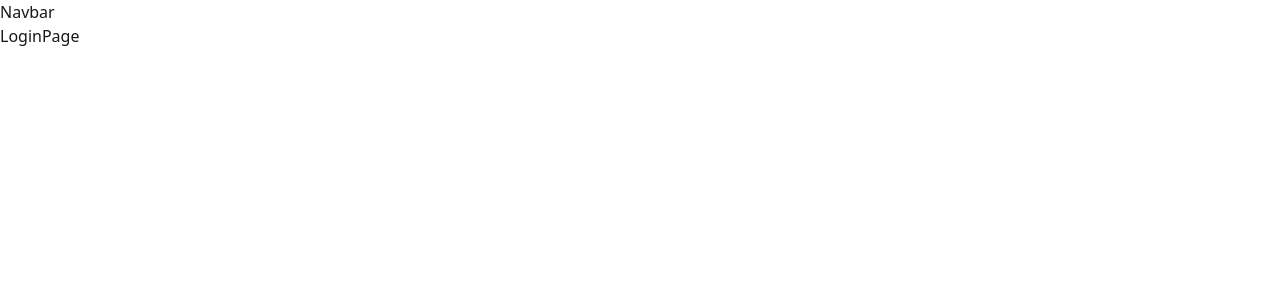
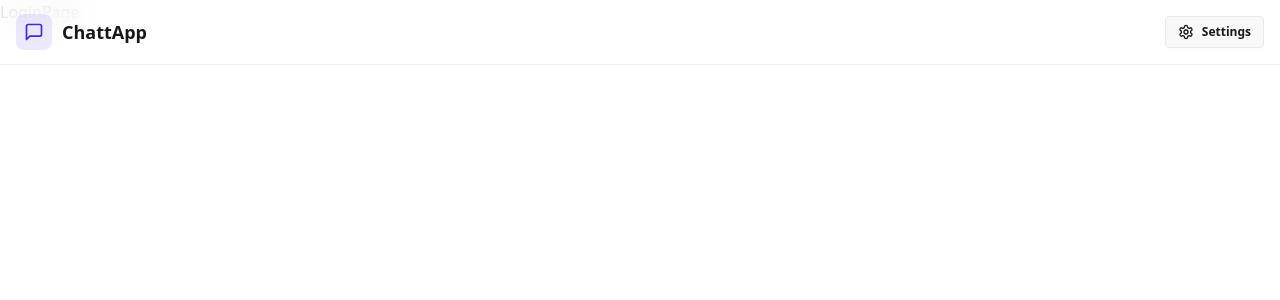
Before and after one commit to udaykiran2427/Chat-App, a React (Vite) app in the folder frontend/: page /login in a window 1280 px wide. Shown: the top 300 px of the page. Built offline with nearby package versions, Linux system fonts and the light colour scheme; no server answers.

Commit message:
NavBar creation

```diff
--- a/frontend/src/components/Navbar.jsx
+++ b/frontend/src/components/Navbar.jsx
@@ -1,8 +1,51 @@
 import React from "react";
+import { useAuthStore } from "../store/useAuthStore";
+import { Link } from "react-router-dom";
+import { LogOut, MessageSquare, Settings, User } from "lucide-react";
 
 function Navbar() {
-  // const { authUser } = useAuthStore();
-  return <div>Navbar</div>;
+  const { logout, authUser } = useAuthStore();
+
+  return (
+    <header className="bg-base-100 border-b border-base-300 fixed w-full top-0 z-40 backdrop-blur-lg bg-base-100/80">
+      <div className="container mx-auto px-4 h-16">
+        <div className="flex items-center justify-between h-full">
+          <div className="flex items-center gap-8">
+            <Link
+              to="/"
+              className="flex items-center gap-2.5 hover:opacity-80 transition-all"
+            >
+              <div className="w-9 h-9 rounded-lg bg-primary/10 flex items-center justify-center">
+                <MessageSquare className="w-5 h-5 text-primary" />
+              </div>
+              <h1 className="text-lg font-bold">ChattApp</h1>
+            </Link>
+          </div>
+          <div className="flex items-center gap-2">
+            <Link
+              to={"/settings"}
+              className="btn btn-sm gap-2 transition-colors"
+            >
+              <Settings className="w-4 h-4" />
+              <span className="hiddent sm:inline">Settings</span>
+            </Link>
+            {authUser && (
+              <>
+                <Link to="/profile" className="btn btn-sm gap-2">
+                  <User className="w-5 h-5" />
+                  <span className="hidden sm:inline">Profile</span>
+                </Link>
+                <button className="flex gap-2 items-center" onClick={logout}>
+                  <LogOut className="w-5 h-5" />
+                  <span className="hidden sm:inline">Logout</span>
+                </button>
+              </>
+            )}
+          </div>
+        </div>
+      </div>
+    </header>
+  );
 }
 
 export default Navbar;
--- a/frontend/src/store/useAuthStore.js
+++ b/frontend/src/store/useAuthStore.js
@@ -33,4 +33,15 @@
       set({ isSigningUp: false });
     }
   },
+
+  logout: async () => {
+    try {
+      await axiotsInstance.post("/auth/logout");
+      set({ authUser: null });
+      toast.success("Logged out successfully!");
+    } catch (error) {
+      console.error("Error during logout:", error);
+      toast.error("Logout failed. Please try again.");
+    }
+  },
 }));
```
